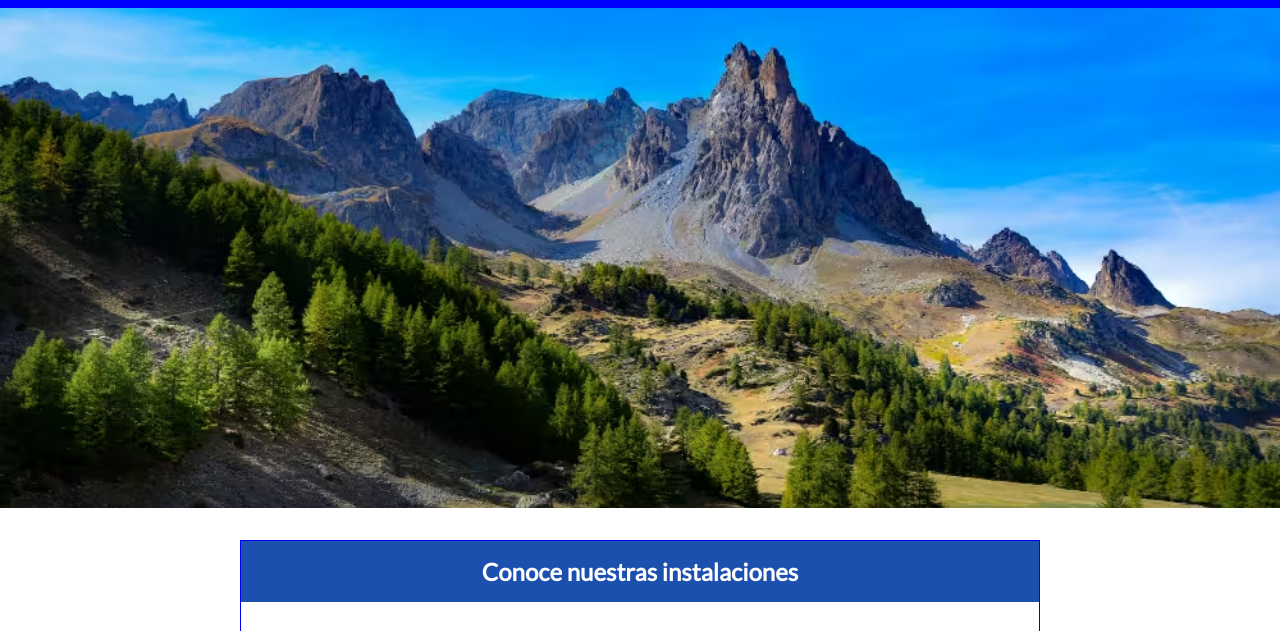
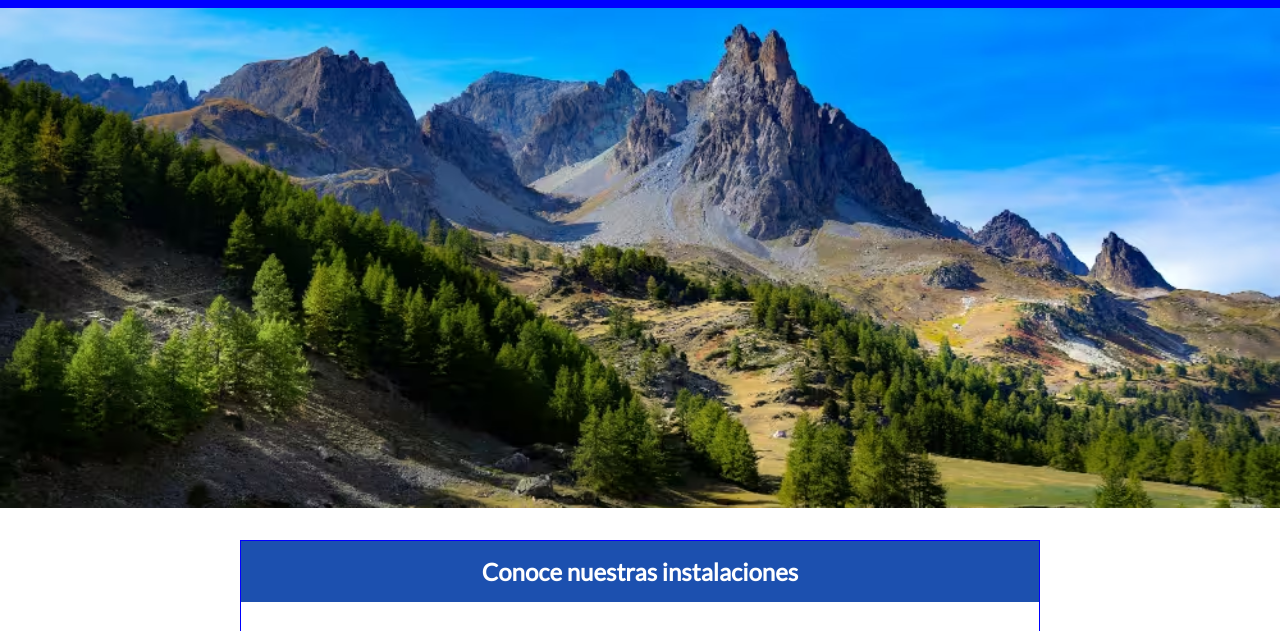
Before and after one commit to Noteverlasting/PruebasAccesibilidad, a plain HTML site: page index.html in a window 1280 px wide. Shown: the part 153-784 px from the top of the page. Drawn offline with Linux system fonts and the light colour scheme.

Commit message:
Actualizacion

```diff
--- a/css/style.css
+++ b/css/style.css
@@ -102,7 +102,7 @@ img {
     width: 100%;
     height: 100%;
     object-fit: cover;
-    object-position: 50% 20%;
+    object-position: 50% 25%;
 }
 
 .imgHotel {
```
